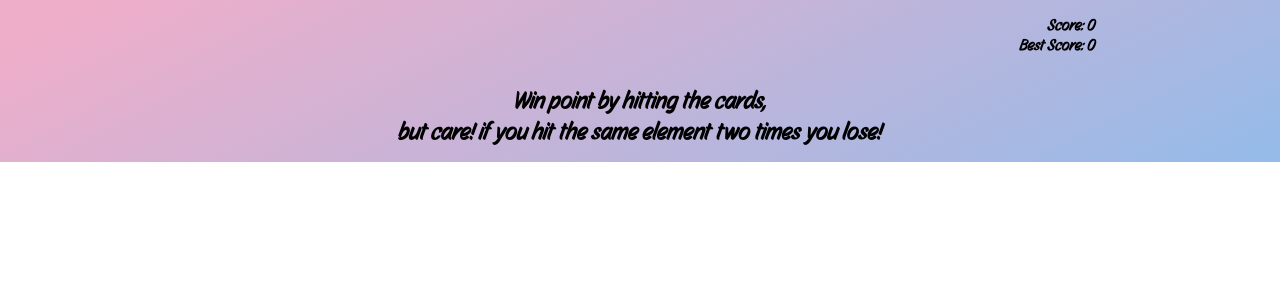
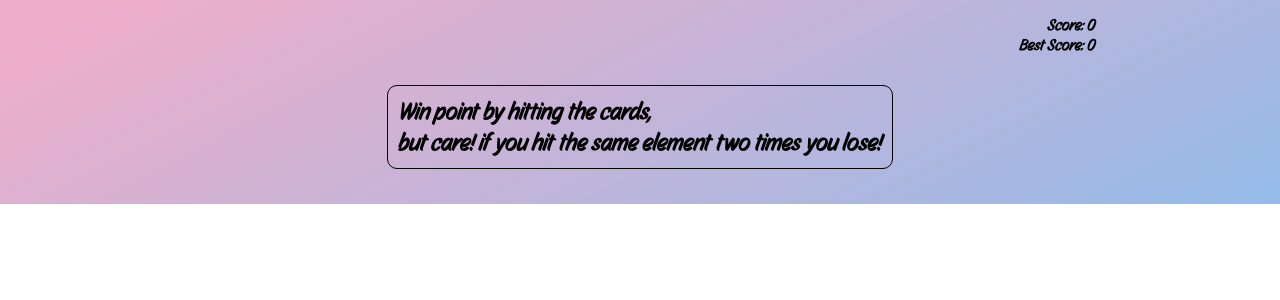
Before and after one commit to Vincde/Project-Memory-Card, a React (Vite) app: page / in a window 1280 px wide. Shown: the top 300 px of the page. Built offline with nearby package versions, Linux system fonts and the light colour scheme; no server answers.

Commit message:
Adjust css by centering title in the scoreboard component

```diff
--- a/src/styles/scoreBoard.css
+++ b/src/styles/scoreBoard.css
@@ -5,8 +5,10 @@
 }
 
 .scoreBoard h2{
-    margin-top: 30px;
-    text-align: center;
+    margin: 30px auto 20px auto;
+    border: 1px solid black;
+    border-radius: 10px;
+    padding:10px;
 }
 
 
@@ -14,4 +16,6 @@
     background: #EEAECA;
     background: linear-gradient(153deg,rgba(238, 174, 202, 1) 7%, rgba(148, 187, 233, 1) 100%);
     padding: 15px;
+    display:flex;
+    flex-direction: column;
 }
```
